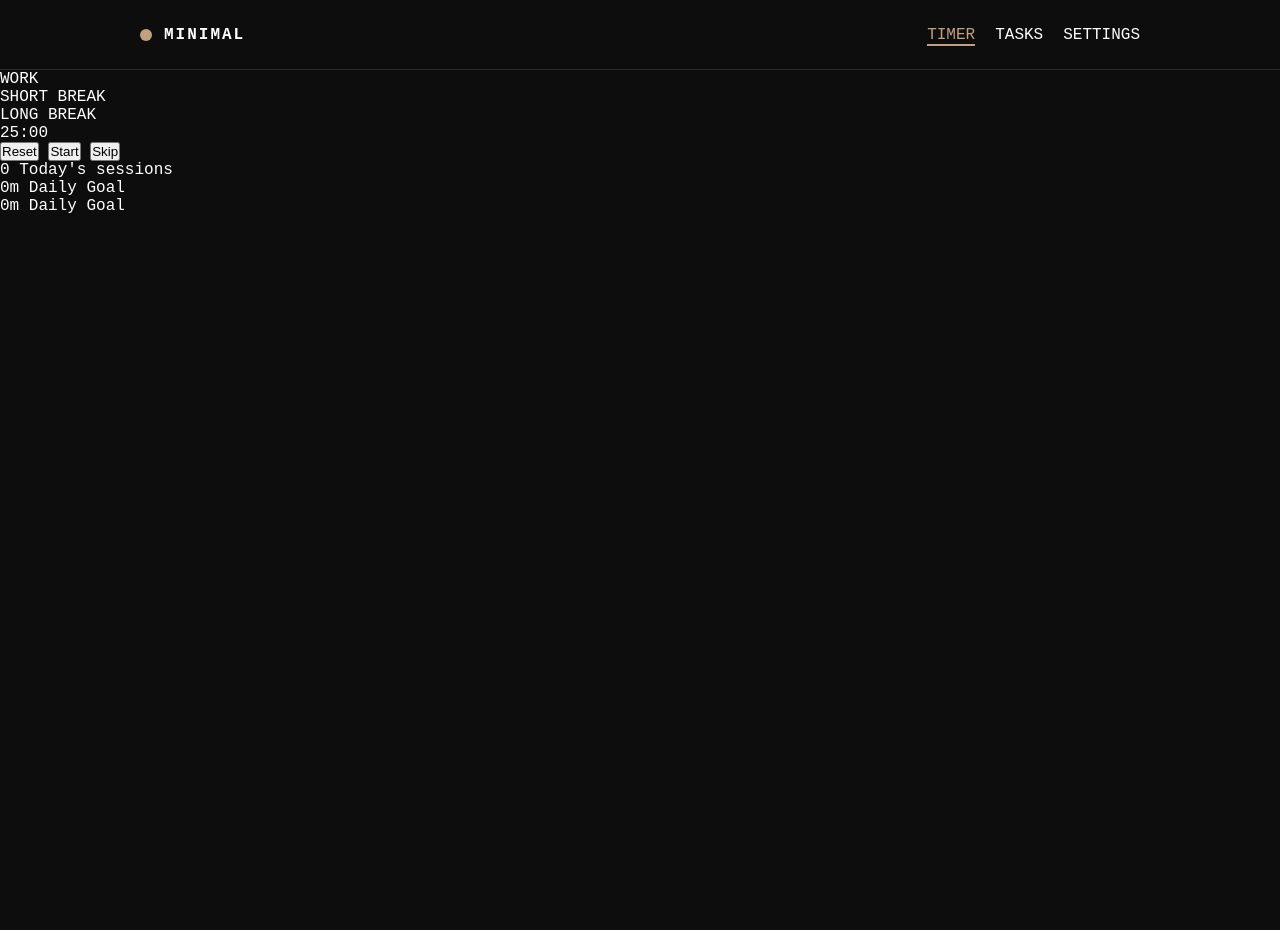
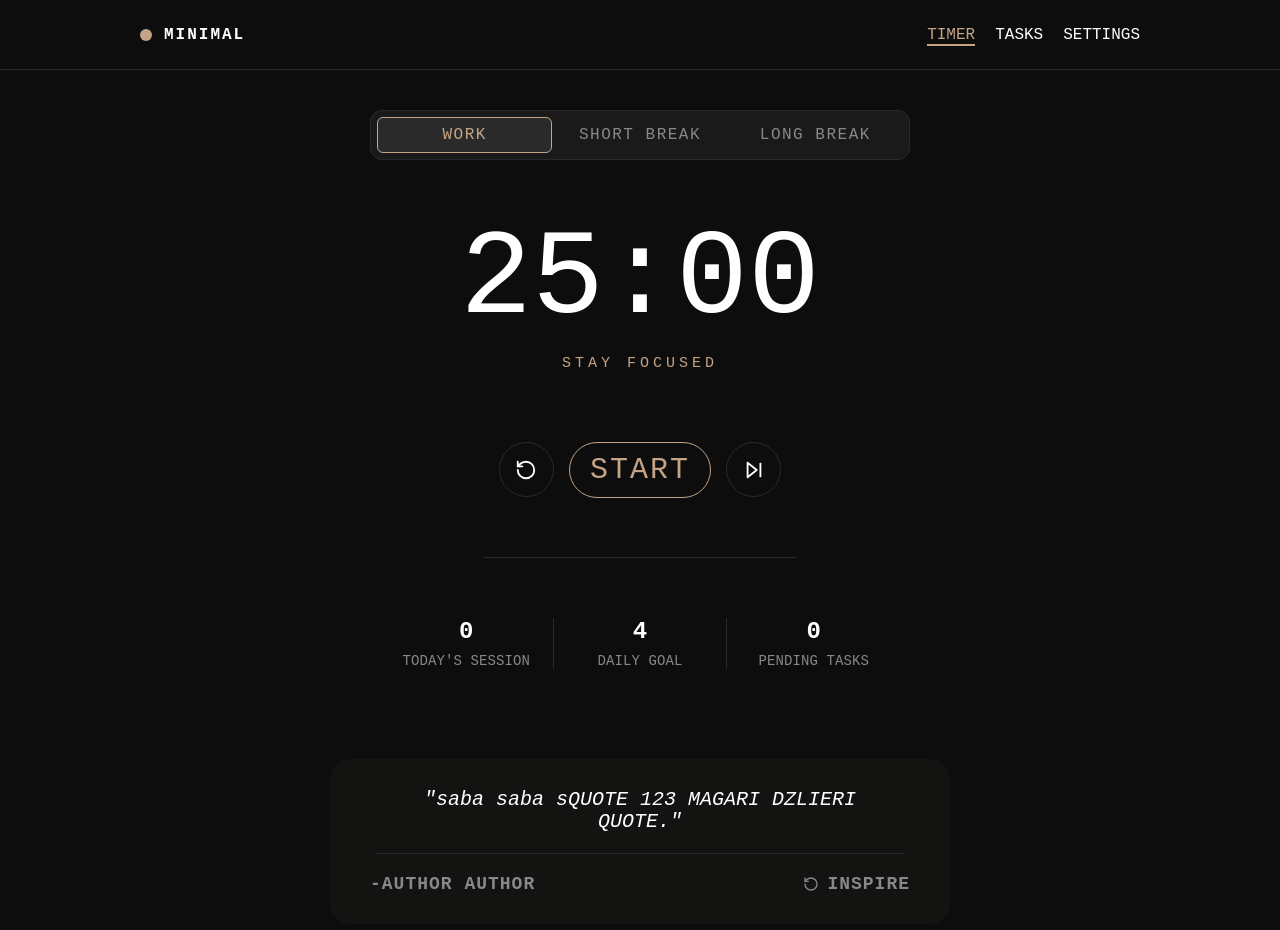
Before and after one commit to SabaTsomaia/vanillaPomodoro, a plain HTML site: page index.html in a window 1280 px wide. Before the commit the page ends 800 px from the top, so only its background shows below. Drawn offline with Linux system fonts and the light colour scheme.

Commit message:
finishing main section markup with timer and quote sections.

```diff
--- a/index.html
+++ b/index.html
@@ -2,10 +2,11 @@
 <html lang="en">
 <head>
     <meta charset="UTF-8">
-    <meta name="viewport" content="width=device-width, initial-scale=1.0">
+    <meta name="viewport" content="width=device-width, initial-scale=1.0, maximum-scale=5.0">
     <title>MINIMAL.</title>
     <link rel="stylesheet" href="src/css/global.css">
     <link rel="stylesheet" href="src/css/header.css">
+    <link rel="stylesheet" href="src/css/main.css">
 </head>
 <body>
 
@@ -28,43 +29,75 @@
 
   <!-- BODY -->
   <main>
-    <section id="timer-section">
+    <section class="timer-section">
       <!-- The clock and buttons -->
 
     <div class="clock-container">
-       <div class="switch-btn">WORK</div>
-       <div class="switch-btn">SHORT BREAK</div>
-       <div class="switch-btn">LONG BREAK</div>
+       <div class="switch-btn active"><p>WORK</p></div>
+       <div class="switch-btn"><p>SHORT BREAK</p></div>
+       <div class="switch-btn"><p>LONG BREAK</p></div>
     </div>
 
-    <div class="clock">
-          <span id="minutes">25</span>:<span id="seconds">00</span>
-    </div>
+        <div class="clock">
+            <div class="time-container">
+                <span id="minutes">25</span>:<span id="seconds">00</span>
+            </div>
+            <p id="focus-subtitle">STAY FOCUSED</p>
+        </div>
 
 
     <div class="control-buttons">
-        <button id="reset-btn">Reset</button>
-        <button id="tgl-start-stop-btn">Start</button>
-        <button id="skip-btn">Skip</button>
+        <button id="reset-btn" class="control-btn" aria-label="Reset Timer">
+            <svg width="22" height="22" viewBox="0 0 24 24" fill="none" stroke="currentColor" stroke-width="2" stroke-linecap="round" stroke-linejoin="round">
+            <path d="M3 12a9 9 0 1 0 9-9 9.75 9.75 0 0 0-6.74 2.74L3 8"/>
+            <path d="M3 3v5h5"/>
+        </svg>
+
+        </button>
+        <button id="tgl-start-stop-btn">START</button>
+        <button id="skip-btn" class="control-btn">
+            <svg width="22" height="22" viewBox="0 0 24 24" fill="none" stroke="currentColor" stroke-width="2" stroke-linecap="round" stroke-linejoin="round">
+            <polygon points="5 4 15 12 5 20 5 4"/>
+            <line x1="19" y1="5" x2="19" y2="19"/>
+        </svg>
+        </button>
     </div>
 
     <div class="stats-bar">
         <div class="stats-item">
-            <span id="pomodoro-count">0</span>
-            <span class="stats-label">Today's sessions</span>
+            <span id="todays-Sessions" class="stats-item-number">0</span>
+            <span class="stats-label">TODAY'S SESSION</span>
+        </div>
+        <div class="stats-item" id="middle-item-lines">
+            <span id="daily-Goal" class="stats-item-number">4</span>
+            <span class="stats-label">DAILY GOAL</span>
         </div>
         <div class="stats-item">
-            <span id="total-time">0m</span>
-            <span class="stats-label">Daily Goal</span>
-        </div>
-        <div class="stats-item">
-            <span id="total-time">0m</span>
-            <span class="stats-label">Daily Goal</span>
+            <span id="pending-tasks" class="stats-item-number">0</span>
+            <span class="stats-label">PENDING TASKS</span>
         </div>
     </div>
 
     </section>
-  </main>
+
+    <div class="quote-section">
+        <div class="quote-text-container">
+            <p id="quote-text">"saba saba sQUOTE 123 MAGARI DZLIERI QUOTE."</p>
+        </div>
+
+        <div class="author-inspire-container">
+            <p id="quote-author">-AUTHOR AUTHOR</p>
+
+            <button id="inspire-quote-btn" class="inspire-btn">
+             <svg width="16" height="16" viewBox="0 0 24 24" fill="none" stroke="currentColor" stroke-width="2" stroke-linecap="round" stroke-linejoin="round">
+               <path d="M3 12a9 9 0 1 0 9-9 9.75 9.75 0 0 0-6.74 2.74L3 8"/>
+            <path d="M3 3v5h5"/>
+           </svg>
+            <span>INSPIRE</span>
+        </button>
+        </div>
+    </div>
+    </main>
 
   <!-- FOOTER -->
   <footer>
--- a/src/css/global.css
+++ b/src/css/global.css
@@ -6,11 +6,12 @@
     --bg-surface: #1a1a1a;
     --text-primary: #ffffff;
     --text-secondary: #888888;
-    --accent-color: #bfa182;
+    --accent-color: #c4a484;
     --border-color: #2a2a2a;
 
 
-    --font-mono: 'Courier New', Courier, monospace;
+    --font-mono: 'JetBrains Mono', 'Courier New', monospace;
+    --font-sans: -apple-system, BlinkMacSystemFont, 'Segoe UI', Roboto, Helvetica, Arial, sans-serif;
 }
 
 *, *::before, *::after {
--- a/src/css/header.css
+++ b/src/css/header.css
@@ -2,9 +2,9 @@
     display: flex;
     justify-content: space-between;
     align-items: center;
-    border-bottom: 1px solid var(--border-color);
     padding: 20px 40px;
     height: 70px;
+    border-bottom: 1px solid var(--border-color);
 }
 
 
@@ -56,8 +56,6 @@
     border-bottom: 2px solid var(--accent-color);
 }
 
-
-
 @media (max-width: 768px) {
     .header{
     font-size: 10ppx;
--- /dev/null
+++ b/src/css/main.css
@@ -0,0 +1,311 @@
+main {
+    display: flex;
+    flex-direction: column;
+    align-items: center;
+}
+
+.timer-section{
+    display: flex;
+    flex-direction: column;
+    align-items: center;
+
+    margin-top: 40px;
+    width: 100%;
+}
+
+
+/* Timer-Break section */
+
+.clock-container {
+    display: flex;
+    flex-direction: row;
+    align-items: center;
+    justify-content: space-between;
+
+    background-color: var(--bg-surface);
+    border: 1px solid var(--border-color);
+    border-radius: 12px;
+
+    width: 100%;
+    max-width: 540px;
+    margin-bottom: 60px;
+
+    padding: 6px;
+}
+
+.switch-btn{
+    flex: 1;
+    font-family: var(--font-mono);
+    font-weight: 500;
+    font-size: 16px;
+    letter-spacing: 1.5px;
+
+    background-color: var(--bg-surface);
+    color: var(--text-secondary);
+    border: 1px solid transparent;
+    border-radius: 6px;
+    padding: 8px 0;
+
+    cursor: pointer;
+    transition: all 0.2s ease-in-out;
+    text-align: center
+}
+
+.switch-btn.active {
+    background-color: var(--border-color);
+    border: var(--accent-color) 1px solid;
+    color: var(--accent-color);
+    text-align: center;
+}
+
+
+
+
+/* Actual CLOCK section */
+
+.clock {
+    display: flex;
+    flex-direction: column;
+    align-items: center;
+    margin-bottom: 60px;
+}
+
+.time-container {
+    font-size: 120px;
+    font-weight: 100; /* Ultra-thin look */
+    line-height: 1;
+    color: var(--text-primary);
+}
+
+#focus-subtitle {
+    font-family: var(--font-mono);
+    font-weight: 500;
+    font-size: 15px;
+    letter-spacing: 4px;
+    color: var(--accent-color);
+    margin-top: 15px;
+    text-transform: uppercase;
+}
+
+
+/* Controller buttons section  RESTART--START-STOP---NEXT */
+
+.control-buttons {
+    display: flex;
+    justify-content: center;
+    align-items: center;
+
+    margin-bottom: 60px;
+    padding-bottom: 50px;
+    border-bottom: 1px solid var(--border-color);
+}
+
+.control-btn {
+    display: flex;
+    align-items: center;
+    justify-content: center;
+    width: 55px;
+    height: 55px;
+
+    background-color: transparent;
+    border: 1px solid var(--border-color);
+    border-radius: 50%;
+    color: var(--text-primary);
+    font-family: var(--font-mono);
+
+    margin: 10px 15px;
+    cursor: pointer;
+
+    transition: background-color 0.3s, transform 0.3s;
+}
+
+#tgl-start-stop-btn{
+    background-color: var(--bg-primary);
+    color: var(--accent-color);
+
+    font-family: var(--font-mono);
+    font-size: 30px;
+    letter-spacing: 2px;
+
+    border: 1px solid var(--accent-color);
+    border-radius: 40px;
+    cursor: pointer;
+    padding: 10px 20px;
+
+    transition: background-color 0.3s, transform 0.3s;
+}
+
+
+/* STATS section*/
+
+.stats-bar {
+    display: flex;
+    justify-content: space-between;
+    margin-bottom: 100px;
+
+    width: 520px;
+    margin: 0 auto 90px auto;
+
+    font-family: var(--font-mono);
+    letter-spacing: 0.1px;
+}
+
+.stats-item {
+    flex: 1;
+    display: flex;
+    flex-direction: column;
+    align-items: center;
+}
+.stats-label {
+    font-size: 14px;
+    margin-top: 8px;
+    color: var(--text-secondary);
+}
+
+#middle-item-lines {
+    border-right: 1px solid var(--border-color);
+    border-left: 1px solid var(--border-color);
+}
+
+.stats-item-number {
+    font-size: 24px;
+    font-weight: bold;
+}
+
+
+/* QUOTE section */
+
+.quote-section {
+    background-color: #131312;
+    width: 100%;
+    max-width: 620px;
+    margin: 0 auto 40px auto;
+    border-radius: 20px;
+
+    padding: 30px 10px;
+
+    display: flex;
+    flex-direction: column;
+    align-items: center;
+    justify-content: center;
+}
+
+.quote-text-container {
+    width: 88%;
+    display: flex;
+    flex-direction: column;
+    justify-content: space-between;
+
+
+    border-bottom: 1px solid var(--border-color);
+    padding-bottom: 20px;
+    text-align: center;
+
+    max-height: 400px;
+    overflow-y: auto;
+}
+
+#quote-text {
+    font-family: var(--font-mono);
+    font-style: italic;
+    font-size: 20px;
+    line-height: 1.1;
+    font-weight: 200;
+}
+
+.author-inspire-container {
+    font-size: 19px;
+    width: 90%;
+    display: flex;
+    justify-content: space-between;
+    margin-top: 20px;
+}
+
+
+.inspire-container {
+    display: flex;
+
+    justify-content: center;
+    text-align: center;
+    align-items: center;
+}
+
+#quote-author {
+    font-family: var(--font-mono);
+    font-size: 18px;
+    font-weight: 600;
+    letter-spacing: 1px;
+    color: var(--text-secondary);
+}
+
+.inspire-btn {
+    display: flex;
+    align-items: center;
+    gap: 8px;
+
+    background: transparent;
+    border: none;
+    cursor: pointer;
+
+    font-family: var(--font-mono);
+    font-size: 18px;
+    font-weight: 600;
+    letter-spacing: 1px;
+    color: var(--text-secondary);
+
+    transition: color 0.2s ease, transform 0.1s ease;
+}
+
+
+
+
+
+/* Hover-s*/
+
+.control-btn:hover {
+    border-color: var(--text-primary);
+    background-color: var(--accent-color);
+    color: var(--bg-primary);
+}
+
+#tgl-start-stop-btn:hover {
+    background-color: var(--accent-color);
+    color: var(--bg-primary);
+}
+
+#tgl-start-stop-btn:active {
+    transform: scale(0.97);
+}
+
+.inspire-btn:hover {
+    color: var(--accent-color);
+}
+
+
+/* Responsive media queries */
+
+@media (max-width: 768px) {
+    .clock-container {
+        padding: 6px;
+        border-radius: 10px;
+    }
+
+    .switch-btn p{
+        font-size: 14px;
+        padding: 4px 0;
+        letter-spacing: 1px;
+    }
+
+    .stats-bar {
+        width: 390px;
+        margin: 0 auto 90px auto;
+    }
+
+    .stats-item-number {
+        font-size: 20px;
+    }
+
+    .stats-label {
+        font-size: 12px;
+    }
+}
```
